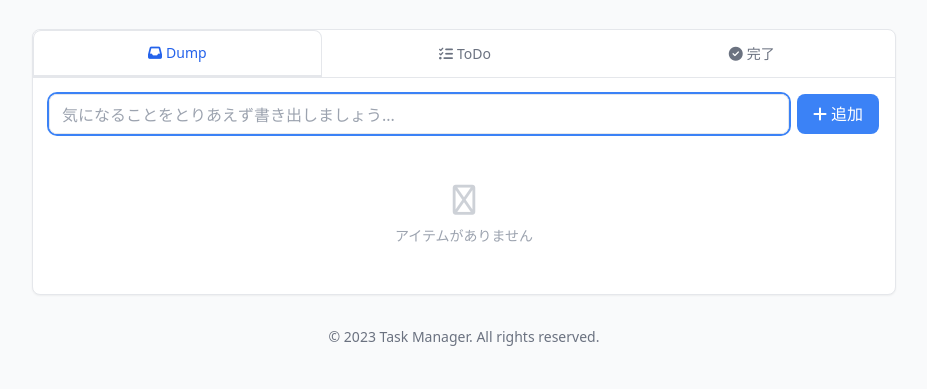
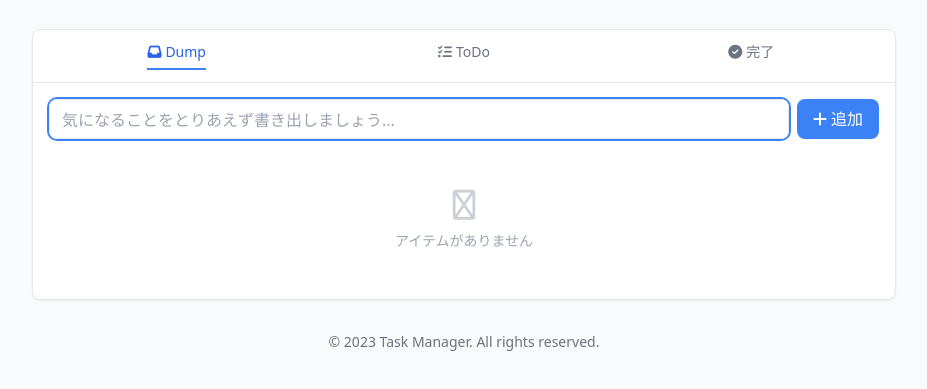
Before and after one commit to heroiy86/dump_list, a plain HTML site: page index.html in a window 1280 px wide. Shown: the part 91-480 px from the top of the page, without its empty margins (176-1103 px from the left). Drawn offline with nearby package versions, Linux system fonts and the light colour scheme.

Commit message:
feat: Improve tab switching animation with smooth underline and content transitions

```diff
--- a/components/TabManager.js
+++ b/components/TabManager.js
@@ -32,12 +32,27 @@ export class TabManager {
         // Create tab buttons
         this.tabs.forEach(tab => {
             const button = document.createElement('button');
-            button.className = `flex-1 py-3 px-2 text-sm font-medium rounded-t-lg transition-colors duration-200 ${
-                this.activeTab === tab.id
-                    ? 'text-blue-600 border-b-2 border-blue-500'
-                    : 'text-gray-500 hover:text-blue-500'
-            }`;
-            button.innerHTML = `<i class="fas fa-${tab.icon} mr-1"></i>${tab.label}`;
+            // Create a container for the button content
+            const buttonContent = document.createElement('div');
+            buttonContent.className = 'relative inline-block pb-2';
+
+            // Add icon and label
+            buttonContent.innerHTML = `
+                <i class="fas fa-${tab.icon} mr-1"></i>${tab.label}
+                <span class="absolute bottom-0 left-0 w-full h-0.5 bg-blue-500 transition-transform duration-300 transform scale-x-0 ${
+                    this.activeTab === tab.id ? 'scale-x-100' : ''
+                }"></span>
+            `;
+
+            // Set button styles
+            button.className = `flex-1 py-3 px-2 text-sm font-medium text-gray-500 hover:text-blue-500 transition-colors duration-200`;
+            if (this.activeTab === tab.id) {
+                button.classList.add('text-blue-600');
+            }
+
+            // Append the button content
+            button.innerHTML = '';
+            button.appendChild(buttonContent);
             button.dataset.tab = tab.id;
             button.onclick = () => this.switchTab(tab.id);
             tabContainer.appendChild(button);
@@ -57,31 +72,46 @@ export class TabManager {
         // Update tab buttons
         document.querySelectorAll('#tabContainer button').forEach(button => {
             const isActive = button.dataset.tab === tabId;
-            button.classList.toggle('bg-white', isActive);
+            const underline = button.querySelector('span');
+
+            // Update text color
             button.classList.toggle('text-blue-600', isActive);
-            button.classList.toggle('border-t', isActive);
-            button.classList.toggle('border-l', isActive);
-            button.classList.toggle('border-r', isActive);
-            button.classList.toggle('border-gray-200', isActive);
             button.classList.toggle('text-gray-500', !isActive);
-            button.classList.toggle('hover:text-gray-700', !isActive);
-            button.classList.toggle('hover:bg-gray-100', !isActive);
+            button.classList.toggle('hover:text-blue-500', !isActive);
+
+            // Update underline animation
+            if (underline) {
+                if (isActive) {
+                    underline.classList.remove('scale-x-0');
+                    underline.classList.add('scale-x-100');
+                } else {
+                    underline.classList.remove('scale-x-100');
+                    underline.classList.add('scale-x-0');
+                }
+            }
         });
 
-        // Show/hide tab content
+        // Show the corresponding content with a smooth transition
         document.querySelectorAll('.tab-content').forEach(content => {
-            const shouldShow = content.id === `${tabId}Content`;
-            content.style.display = shouldShow ? 'block' : 'none';
+            content.style.display = 'none';
+            content.classList.remove('opacity-100');
         });
 
-        // Focus the input field of the active tab
-        const activeInput = document.getElementById(`${tabId}Input`);
-        if (activeInput) {
+        const activeContent = document.getElementById(`${tabId}Content`);
+        if (activeContent) {
+            activeContent.style.display = 'block';
+            // Add a small delay to allow display:block to take effect before starting the opacity transition
             setTimeout(() => {
-                activeInput.focus();
-                // Ensure the tab is scrolled into view on mobile
-                activeInput.scrollIntoView({ behavior: 'smooth', block: 'nearest' });
-            }, 0);
+                activeContent.classList.add('opacity-100');
+            }, 10);
+        }
+
+        // Focus the input field if it exists
+        const inputField = document.getElementById(`${tabId}Input`);
+        if (inputField) {
+            inputField.focus();
+            // Ensure the tab is scrolled into view on mobile
+            inputField.scrollIntoView({ behavior: 'smooth', block: 'nearest' });
         }
     }
 }
--- a/index.html
+++ b/index.html
@@ -16,6 +16,16 @@
         }
         .animate-fade-in {
             animation: fadeIn 0.3s ease-out forwards;
+        }
+
+        /* Tab content transitions */
+        .tab-content {
+            transition: opacity 0.3s ease-in-out;
+            opacity: 0;
+        }
+
+        .tab-content.opacity-100 {
+            opacity: 1;
         }
 
         /* Custom scrollbar */
```
